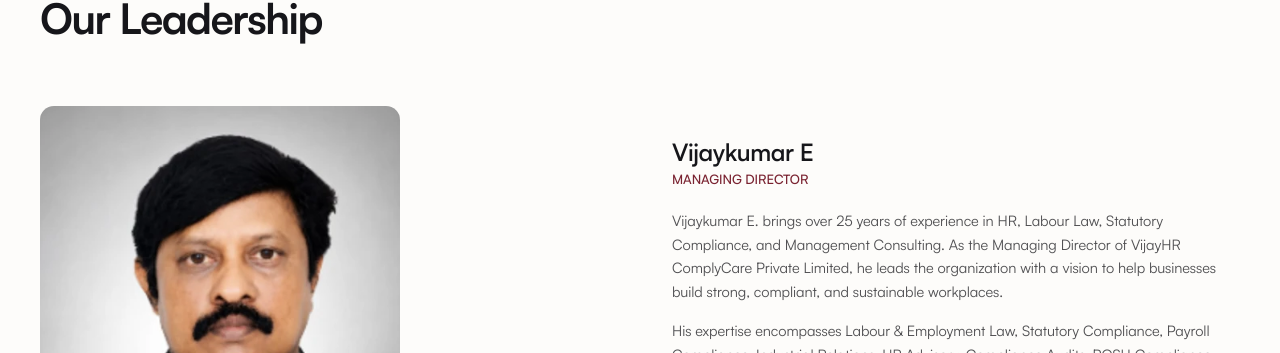
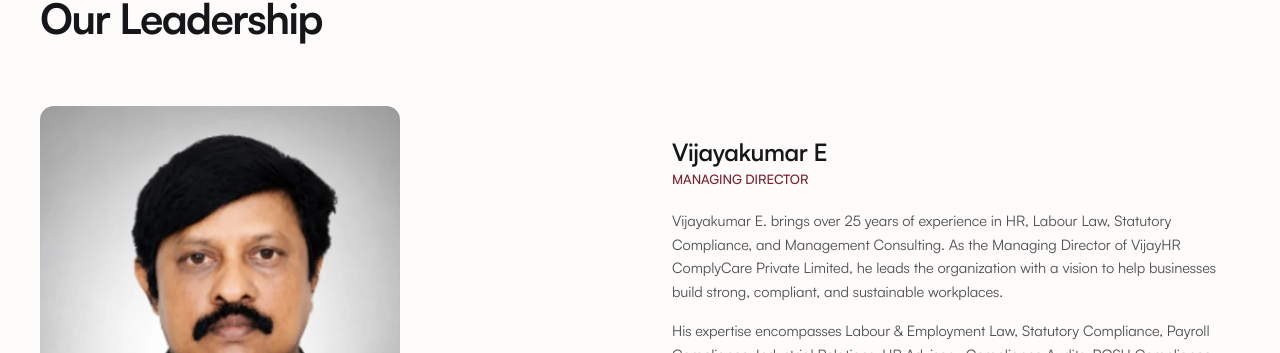
Before and after one commit to Azhwin05/VijayHR, a Next.js app: page /complycare/about in a window 1280 px wide. Shown: the part 1282-1635 px from the top of the page. Built offline with nearby package versions, Linux system fonts and the light colour scheme.

Commit message:
Correct spelling to Vijayakumar E

```diff
--- a/app/complycare/about/page.tsx
+++ b/app/complycare/about/page.tsx
@@ -97,11 +97,11 @@ export default function AboutPage() {
         title="Our Leadership"
         leaders={[
           {
-            name: "Vijaykumar E",
+            name: "Vijayakumar E",
             role: "Managing Director",
             photo: "/brand/vijay-kumar-e.webp",
             bio: [
-              "Vijaykumar E. brings over 25 years of experience in HR, Labour Law, Statutory Compliance, and Management Consulting. As the Managing Director of VijayHR ComplyCare Private Limited, he leads the organization with a vision to help businesses build strong, compliant, and sustainable workplaces.",
+              "Vijayakumar E. brings over 25 years of experience in HR, Labour Law, Statutory Compliance, and Management Consulting. As the Managing Director of VijayHR ComplyCare Private Limited, he leads the organization with a vision to help businesses build strong, compliant, and sustainable workplaces.",
               "His expertise encompasses Labour & Employment Law, Statutory Compliance, Payroll Compliance, Industrial Relations, HR Advisory, Compliance Audits, POSH Compliance, Contract Labour, and Regulatory Consulting. Over the years, he has worked closely with organizations across diverse industries, helping them strengthen their compliance frameworks, manage regulatory risks, and improve HR practices.",
               "With a strong understanding of both business and regulatory requirements, he focuses on delivering practical, reliable, and customized solutions that enable organizations to remain compliant while supporting sustainable business growth.",
             ],
```
